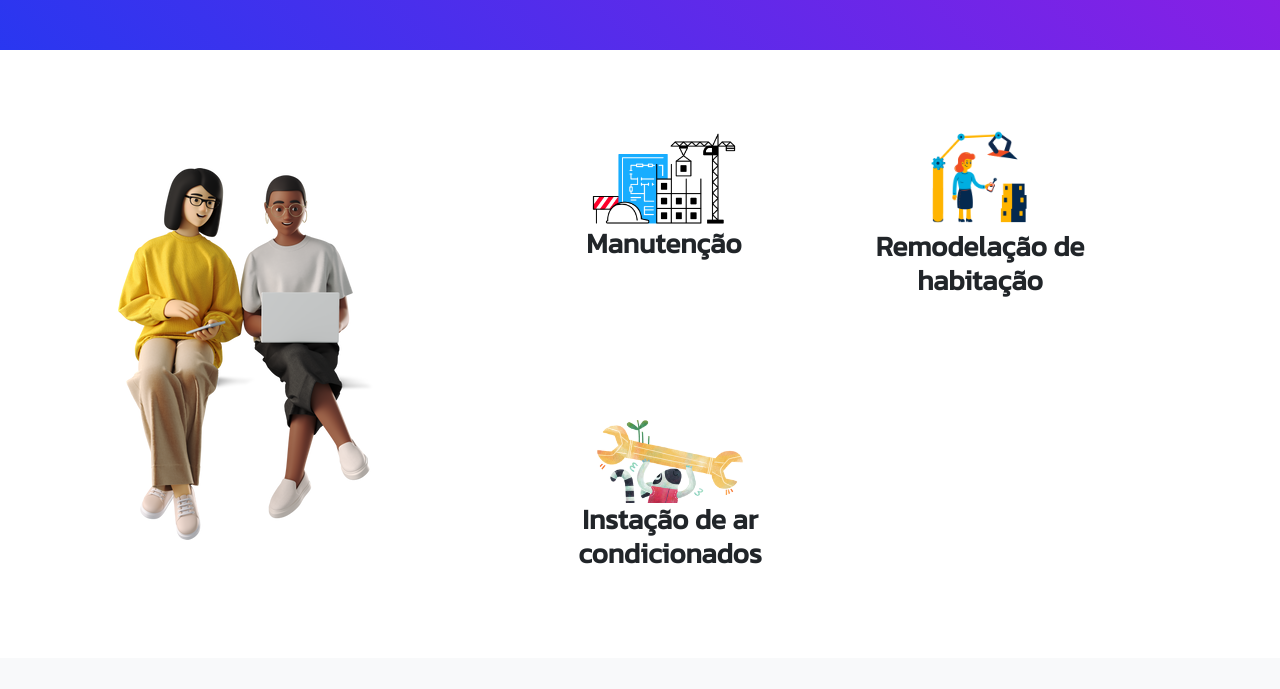
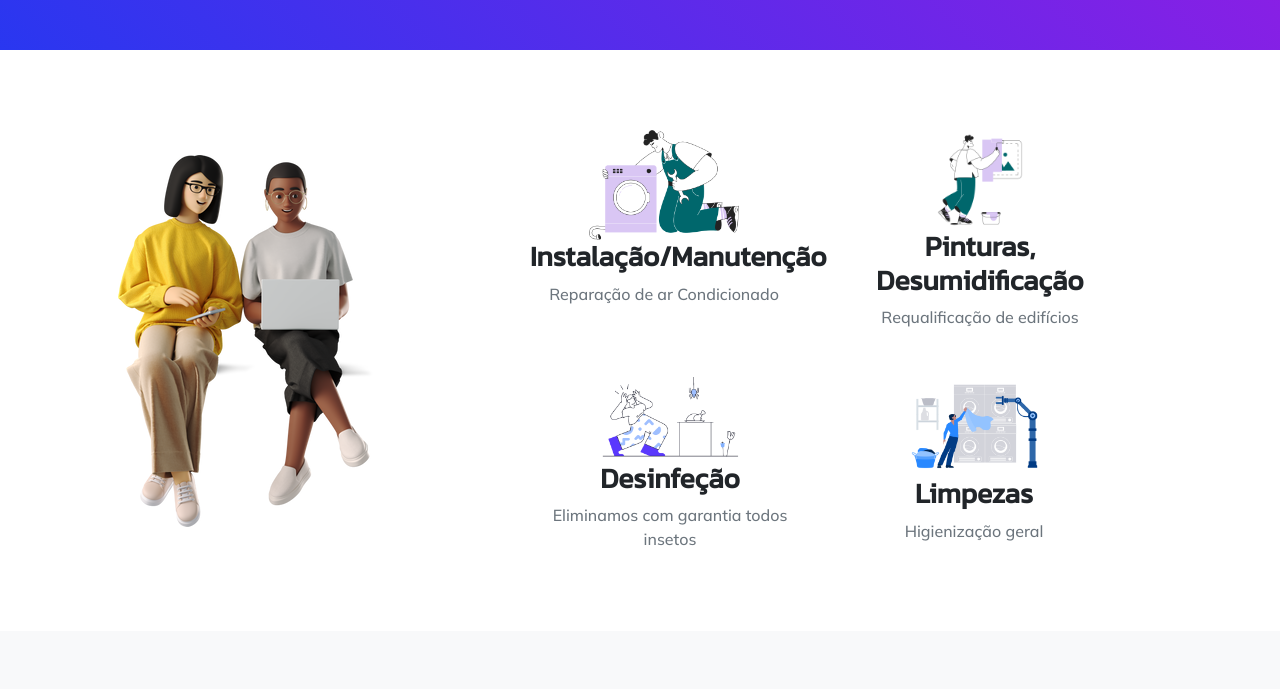
Before and after one commit to OldemarJesus/reparequalifica, a plain HTML site: page index.html in a window 1280 px wide. Shown: the part 940-1629 px from the top of the page. Drawn offline with nearby package versions, Linux system fonts and the light colour scheme.

Commit message:
modified services

```diff
--- a/index.html
+++ b/index.html
@@ -124,17 +124,17 @@
                             <div class="col-md-6 mb-5">
                                 <!-- Feature item-->
                                 <div class="text-center">
-                                    <img src="assets/img/transistor-construction.png" alt="Construction" width="150">
-                                    <h3 class="font-alt">Manutenção</h3>
-                                    <p class="text-muted mb-0"></p>
+                                    <img src="assets/img/sammy-line-man-fixing-washing-machine.png" alt="Construction" width="150">
+                                    <h3 class="font-alt">Instalação/Manutenção</h3>
+                                    <p class="text-muted mb-0">Reparação de ar Condicionado</p>
                                 </div>
                             </div>
                             <div class="col-md-6 mb-5">
                                 <!-- Feature item-->
                                 <div class="text-center">
-                                    <img src="assets/img/flame-construction.png" alt="Construction" width="100">
-                                    <h3 class="font-alt">Remodelação de habitação</h3>
-                                    <p class="text-muted mb-0"></p>
+                                    <img src="assets/img/sammy-line-man-painting-over-a-picture.png" alt="Construction" width="100">
+                                    <h3 class="font-alt">Pinturas, Desumidificação</h3>
+                                    <p class="text-muted mb-0">Requalificação de edifícios</p>
                                 </div>
                             </div>
                         </div>
@@ -142,10 +142,19 @@
                             <div class="col-md-6 mb-5 mb-md-0">
                                 <!-- Feature item-->
                                 <div class="text-center">
-                                    <img src="assets/img/jungle-page-under-construction-1.png" alt="Construction"
+                                    <img src="assets/img/pablita-921.png" alt="Construction"
                                         width="150">
-                                    <h3 class="font-alt">Instação de ar condicionados</h3>
-                                    <p class="text-muted mb-0"></p>
+                                    <h3 class="font-alt">Desinfeção</h3>
+                                    <p class="text-muted mb-0">Eliminamos com garantia todos insetos</p>
+                                </div>
+                            </div>
+                            <div class="col-md-6 mb-5 mb-md-0">
+                                <!-- Feature item-->
+                                <div class="text-center">
+                                    <img src="assets/img/urban-robot-helper.png" alt="Construction"
+                                        width="150">
+                                    <h3 class="font-alt">Limpezas</h3>
+                                    <p class="text-muted mb-0">Higienização geral</p>
                                 </div>
                             </div>
                         </div>
```
Also changed, not shown: assets/img/pablita-921.png (added), assets/img/sammy-line-man-fixing-washing-machine.png (added), assets/img/sammy-line-man-painting-over-a-picture.png (added), assets/img/urban-robot-helper.png (added).
